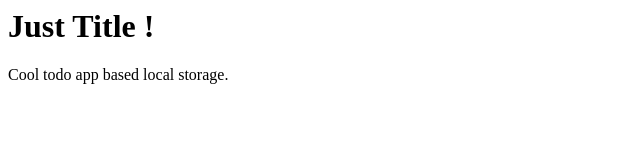
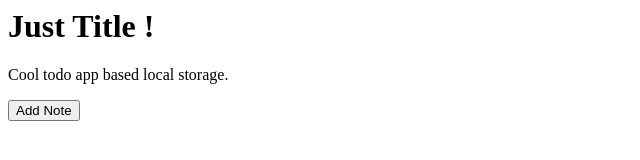
Before and after one commit to medyaalpa/learn-git, a plain HTML site: page index.html in a window 1280 px wide. Shown: the whole page, without its empty margins (0-640 px from the left). Drawn offline with Linux system fonts and the light colour scheme.

Commit message:
Update index.html

```diff
--- a/index.html
+++ b/index.html
@@ -1,2 +1,3 @@
 <h1>Just Title !</h1>
 <p>Cool todo app based local storage.</p>
+<button>Add Note</button>
```
